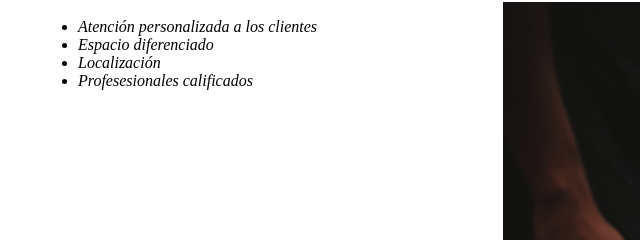
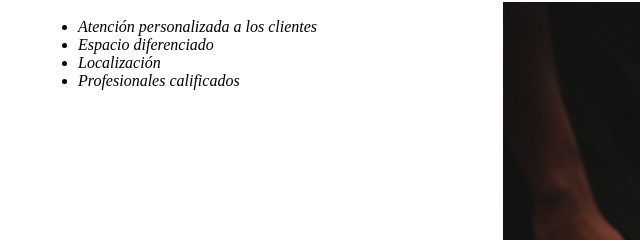
Before and after one commit to LeonelPeredo/Barberia-Alura, a plain HTML site: page index.html in a window 1280 px wide. Shown: the part 903-1143 px from the top of the page, 0-640 px from the left. Drawn offline with Linux system fonts and the light colour scheme; files whose address does not match are found by name.

Commit message:
Update index.html

```diff
--- a/index.html
+++ b/index.html
@@ -1,7 +1,6 @@
 <!DOCTYPE html>
 
 <html lang="es">
-
     <head>
 
         <meta charset="UTF-8">
@@ -38,13 +37,12 @@
                 <li class="items">Atención personalizada a los clientes</li>
                 <li class="items">Espacio diferenciado</li>
                 <li class="items">Localización</li>
-                <li class="items">Profesesionales calificados</li>
+                <li class="items">Profesionales calificados</li>
             </ul>
 
             <img src="diferenciales/diferenciales.jpg" class="imagenDiferenciales">
 
         </div>
 
-
     </body>
 </html>
```
